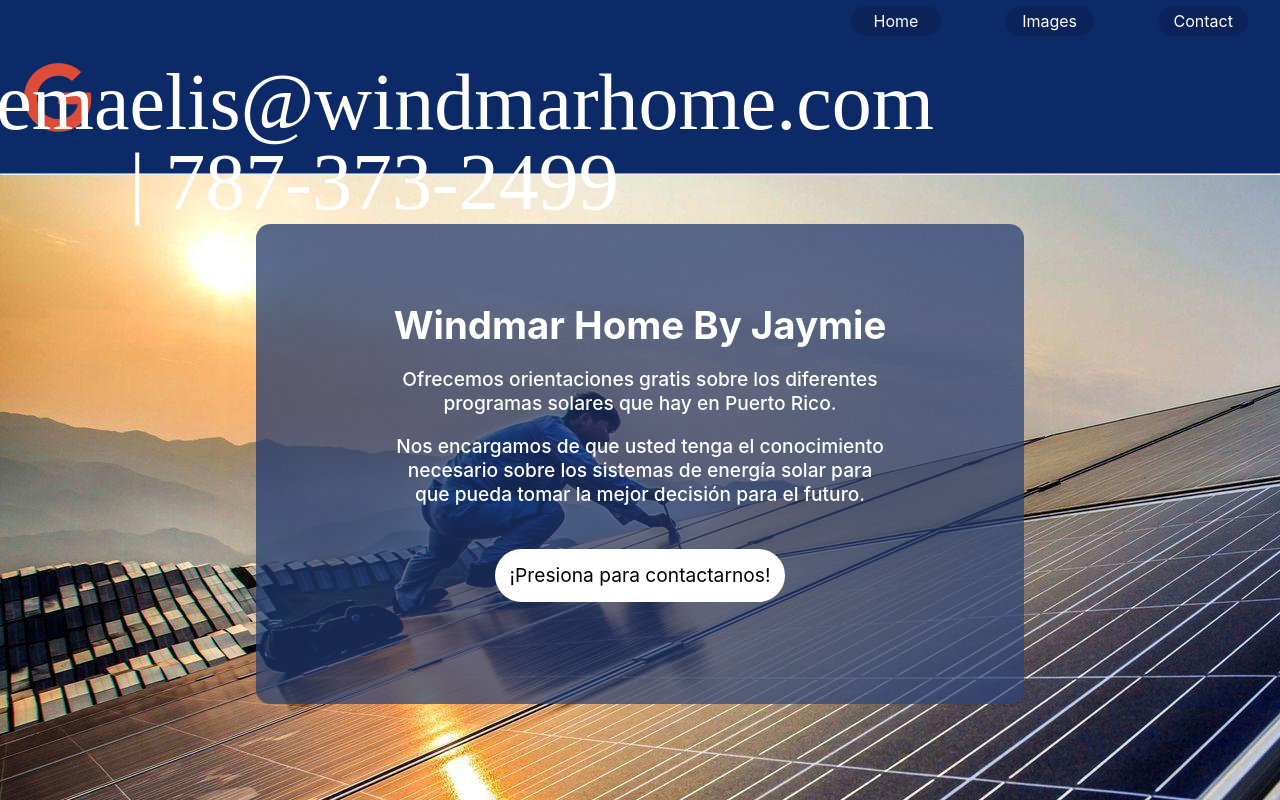
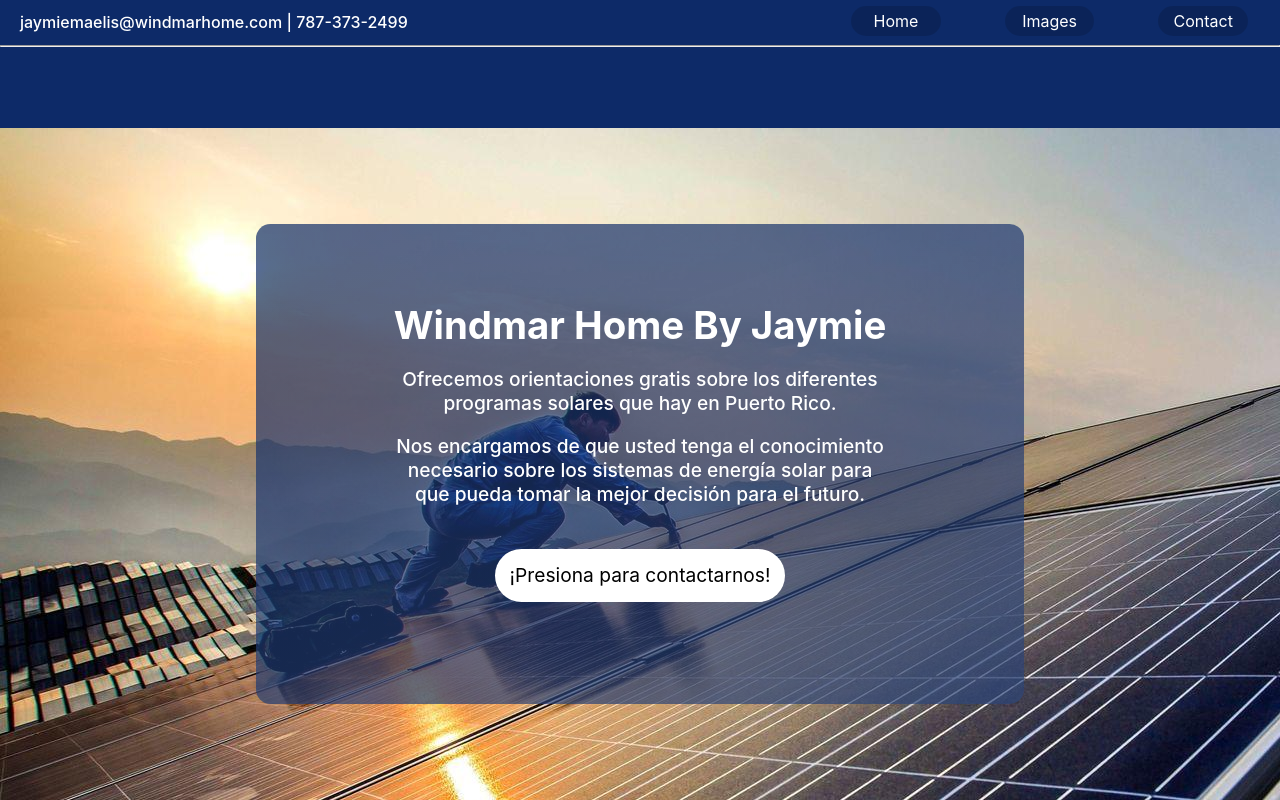
Before and after one commit to gonzalezMassini/jaymiesales, a React (Create React App) app: page / in a window 1280 px wide. Shown: the top 800 px of the page. Built offline with nearby package versions, Linux system fonts and the light colour scheme.

Commit message:
quick fix

```diff
--- a/src/components/Navbar.js
+++ b/src/components/Navbar.js
@@ -24,7 +24,6 @@
         {/* <p id='email'>jaymiemaelisrodriguez@gmail.com | 787-373-2499</p> */}
         { isNavToggle ?null:  <a
           href='mailto:jaymiemaelis@windmarhome.com'
-          className='fa fa-google'
         ><p id='email'>jaymiemaelis@windmarhome.com | 787-373-2499</p></a> }
 
         <div
```
